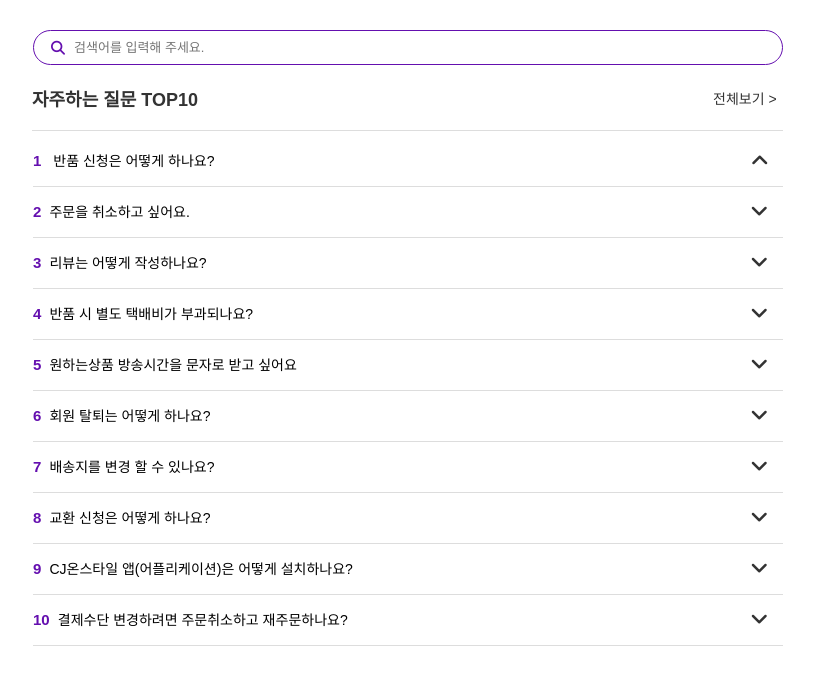
After one commit to youjy12/javascript_class, a PHP site: page /0131/02cjonstyle_faq.html in a window 1280 px wide. The commit adds this page. Shown: the top 685 px of the page, without its empty margins (232-1046 px from the left). Run offline with PHP 8.4, Linux system fonts and the light colour scheme; some libraries are stand-ins or nearby versions.

Commit message:
javascript

```diff
--- /dev/null
+++ b/0131/02cjonstyle_faq.html
@@ -0,0 +1,104 @@
+<!DOCTYPE html>
+<html lang="ko">
+<head>
+  <meta charset="UTF-8">
+  <meta http-equiv="X-UA-Compatible" content="IE=edge">
+  <meta name="viewport" content="width=device-width, initial-scale=1.0">
+  <title>제이쿼리 문서객체모델(dom)-탐색메서드를 활용한 cj onstyle 자주하는 질문</title>
+  <link href="./css/cjfaq.css" rel="stylesheet" type="text/css">
+  <!-- 아이콘 폰트 -->
+  <link rel="stylesheet" href="https://cdnjs.cloudflare.com/ajax/libs/font-awesome/6.1.1/css/all.min.css">
+  <!-- 제이쿼리 라이브러리 -->
+  <script src="https://ajax.googleapis.com/ajax/libs/jquery/2.2.4/jquery.min.js"></script>
+  <script>
+    $(function(){
+      let q = $('.faq > dt');
+
+      //첫번째 질문에 있는 화살표 방향 반대로 돌린다.
+      q.first().find('i.fas').addClass('act01');
+
+      q.click(function(){
+        $(this).find('i.fas').toggleClass('act01').parent().siblings().find('i.fas').removeClass('act01');
+
+        $(this).next().toggle().siblings('dd').hide();
+      });
+    });
+  </script>
+</head>
+<body>
+  <form name="자주하는 질문" method="post" action="search.php">
+    <section>
+      <fieldset>
+        <legend>검색</legend>
+        <i class="fas fa-search"></i>
+        <input type="search" placeholder="검색어를 입력해 주세요." id="search">
+        <input type="submit" value="검색">
+      </fieldset>
+      <h2>자주하는 질문 TOP10</h2>
+      <p>전체보기 ></p>
+      <dl class="faq">
+        <dt><span class=t_color01>1 </span>&nbsp; 반품 신청은 어떻게 하나요?
+          <i class="fas fa-angle-down"></i>
+        </dt>
+        <dd>
+          <p>반품을 신청하세요.</p>
+        </dd>
+        <dt><span class=t_color01>2 </span>&nbsp;주문을 취소하고 싶어요.
+          <i class="fas fa-angle-down"></i>
+        </dt>
+        <dd>
+          <p>주문을 취소하세요.</p>
+        </dd>
+        <dt><span class=t_color01>3 </span>&nbsp;리뷰는 어떻게 작성하나요?
+          <i class="fas fa-angle-down"></i>
+        </dt>
+        <dd>
+          <p>리뷰를 작성하세요.</p>
+        </dd>
+        <dt><span class=t_color01>4 </span>&nbsp;반품 시 별도 택배비가 부과되나요?
+          <i class="fas fa-angle-down"></i>
+        </dt>
+        <dd>
+          <p>네, 부과됩니다.</p>
+        </dd>
+        <dt><span class=t_color01>5 </span>&nbsp;원하는상품 방송시간을 문자로 받고 싶어요
+          <i class="fas fa-angle-down"></i>
+        </dt>
+        <dd>
+          <p>회원정보 > 문자 마케팅 수신동의 체크해주시길 바랍니다.</p>
+        </dd>
+        <dt><span class=t_color01>6 </span>&nbsp;회원 탈퇴는 어떻게 하나요?
+          <i class="fas fa-angle-down"></i>
+        </dt>
+        <dd>
+          <p>홈페이지 하단 회원탈퇴 버튼을 누르고 진행해주세요.</p>
+        </dd>
+        <dt><span class=t_color01>7 </span>&nbsp;배송지를 변경 할 수 있나요?
+          <i class="fas fa-angle-down"></i>
+        </dt>
+        <dd>
+          <p>출발 전까지 변경 가능합니다.</p>
+        </dd>
+        <dt><span class=t_color01>8 </span>&nbsp;교환 신청은 어떻게 하나요?
+          <i class="fas fa-angle-down"></i>
+        </dt>
+        <dd>
+          <p>구입목록 상세페이지에서 가능합니다.</p>
+        </dd>
+        <dt><span class=t_color01>9 </span>&nbsp;CJ온스타일 앱(어플리케이션)은 어떻게 설치하나요?
+          <i class="fas fa-angle-down"></i>
+        </dt>
+        <dd>
+          <p>ios> 앱스토어, 안드로이드 > 플레이마켓에서 설치 가능합니다.</p>
+        </dd>
+        <dt><span class=t_color01>10 </span>&nbsp;결제수단 변경하려면 주문취소하고 재주문하나요?
+          <i class="fas fa-angle-down"></i>
+        </dt>
+        <dd>
+          <p>네 취소 후 재주문 해주세요.</p>
+        </dd>
+      </dl>
+    </section>
+  </form>
+</body>
+</html>
--- /dev/null
+++ b/0131/css/cjfaq.css
@@ -0,0 +1,92 @@
+@charset "utf-8";
+
+*{margin:0px;padding:0px;}
+ol,ul,li{list-style:none;}
+a{text-decoration:none; color: #333;}
+body{
+  font-family: '나눔바른고딕','Nanum Barun Gothic', arial, sans-serif;
+  font-size: 12px;
+  color: #333;
+}
+section{
+  width: 750px;
+  margin: 0 auto;
+  font-size: 14px;
+}
+section> h2{
+  margin: 0px 0px -25px -1px;
+  font-size: 18px;
+  line-height:60px;
+  border-bottom: 1px solid #ddd;
+}
+section >p{
+  display:inline-block;
+  transform: translate(680px ,-18px);
+  cursor: pointer;
+}
+fieldset{
+  position:relative;
+  width: 668px;
+  height:33px;
+  margin-top: 30px;
+  margin-bottom:5px;
+  padding: 0px 40px;
+  border: 1px solid #640faf;
+  border-radius: 20px;
+}
+fieldset > legend{
+  display:none;
+}
+fieldset #search{
+  width: 100%;
+  height: 33px;
+  line-height: 33px;
+  font-size: 13px;
+  padding: 5px 0px;
+  border:none;
+  color: #000;
+}
+fieldset input[type=submit]{
+  display:none;
+}
+fieldset > i.fas{
+  color: #640faf;
+  position:absolute;
+  left: 17px;
+  top: 10px;
+}
+/* 질문 답변 서식 */
+.faq{
+  margin-bottom: 40px;
+  padding-top: 10px;
+}
+.faq .t_color01{
+  font-weight:bold;
+  color: #640faf;
+  font-size: 15px;
+}
+.faq > dt{
+  display:block;
+  position:relative;
+  font-size: 14px;
+  line-height: 50px;
+  color: #000;
+  cursor:pointer;
+  border-bottom: 1px solid #ddd;
+}
+.faq> dt> i.fas{
+  font-size: 20px;
+  color: #333;
+  position:absolute;
+  right: 15px;
+  top: 14px;
+}
+/* 답변서식 */
+.faq > dd{
+  background: #f0f0f0;
+  padding: 26px 15px 20px 20px;
+  text-indent: -20px;
+  display: none;
+}
+/* 화살표 방향 */
+.act01{transform:rotate(180deg);}
```
Also changed, not shown: 0131/01startbucks_faq.html (+74 -11 lines), 0131/02jquery_속성관련(offset).html (added, +86 -0 lines), 0131/css/faq.css (+21 -0 lines), 0131/css/scroll_layout.css (added, +82 -0 lines), 0131/index.html (added, +83 -0 lines).
